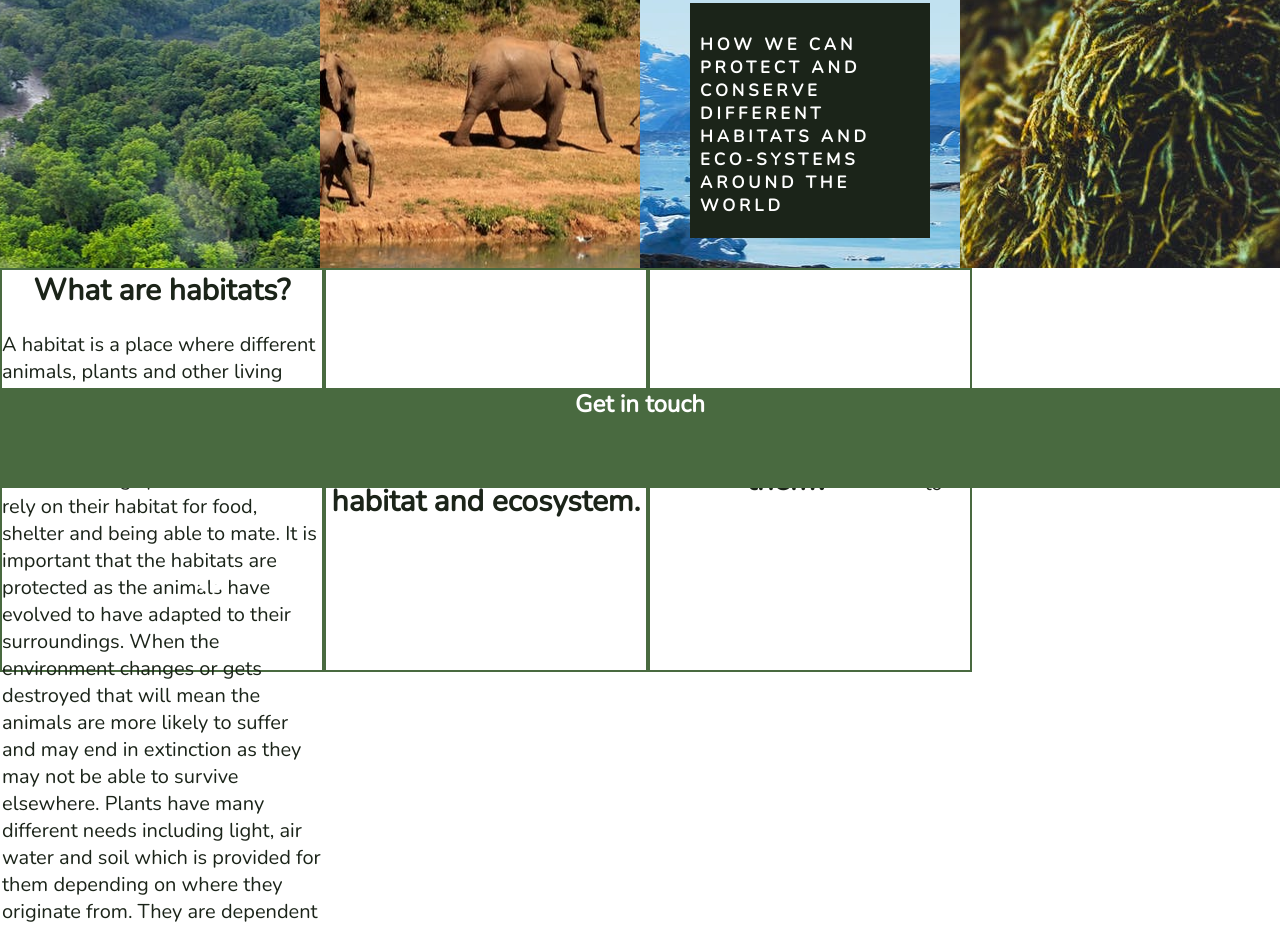
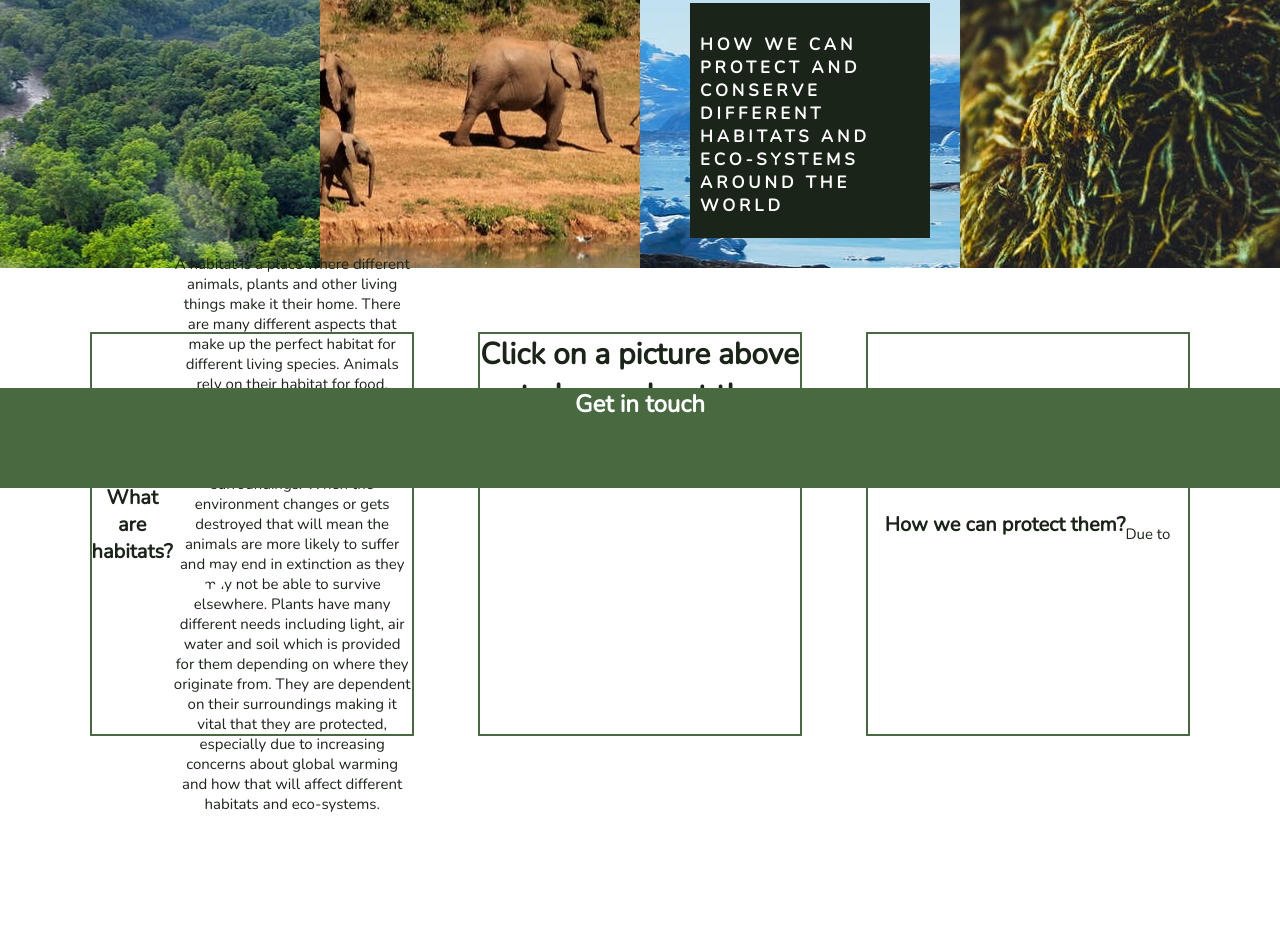
Before and after one commit to Rebecca-Sarah/Learn-about-habitats, a plain HTML site: page index.html in a window 1280 px wide. Shown: the part 312-1240 px from the top of the page. After the commit the page ends 1176 px from the top, so only its background shows below. Drawn offline with nearby package versions, Linux system fonts and the light colour scheme.

Commit message:
Add padding to the div elements on the about and habiat pages

```diff
--- a/assets/css/style.css
+++ b/assets/css/style.css
@@ -1,9 +1,4 @@
 @import url('https://fonts.googleapis.com/css2?family=Lato:wght@300&family=Nunito:wght@300&family=Oswald:wght@300&display=swap');
-html{
-    height: 100%;
-    margin: auto;
-    overflow: scroll;
-}
 *{
     padding: 0;
     margin: 0;
@@ -133,31 +128,43 @@ color: #ffffff;
     position: relative;
     float: left;
     width: 25%;
+    margin-top: 5%;
+    margin-bottom: 10%;
 }
 
 .info-boxes h2{
     color: #1b2419;
-    font-size: 30px;
+    font-size: 20px;
     text-align: center;
 }
+
 .info-boxes p{
     color: #1b2419;
-    font-size: 20px;
+    font-size: 15px;
+    text-align: center;
 }
 
-#click-photo{
+#left{
     display: flex;
     align-items: center;
     justify-content: center;
+    margin-left: 7%;
+    margin-right: 5%;
 }
 
-#protect{
+#right{
     display: flex;
     align-items: center;
     justify-content: center;
+    margin-right: 5%;
+    margin-left: 5%;
 }
 
-.about::after{
+#center h2{
+    font-size: 30px;
+}
+
+.left::after{
     content: "";
     clear: both;
     display: table;
@@ -168,18 +175,24 @@ color: #ffffff;
     margin-left: 20px;
     margin-top: 5%;
     padding: 15px;
+    margin-bottom: 10%;
 }
 #rainforest{
     color: #1b2419;
     border: 2px solid #1b2419;
     background-color: #ffffff;
     width: 90%;
+    margin-bottom: 20px;
+}
+#rainforest h2, #arctic h2{
+    color: #1b2419;
 }
 #africa{
     color: #ffffff;
     border: 2px solid #496A40;
     background-color: #1b2419;
     width: 90%;
+    margin-bottom: 20px;
 }
 
 #arctic{
@@ -187,12 +200,14 @@ color: #ffffff;
     border: 2px solid #1b2419;
     background-color: #ffffff;
     width: 90%;
+    margin-bottom: 20px;
 }
 #kelp{
     color: #ffffff;
     border: 2px solid #496A40;
     background-color: #1b2419;
     width: 90%;
+    margin-bottom: 20px;
 }
 
 /*Contact info page*/
--- a/index.html
+++ b/index.html
@@ -38,7 +38,7 @@
     </section>
 
     <section class="about">
-        <div class="info-boxes" id="information">
+        <div class="info-boxes" id="left">
         <h2> What are habitats? </h2>
         <p> A habitat is a place where different animals, plants and other living things make it their home. There are many different aspects that make up the perfect habitat for different living species.
 
@@ -48,11 +48,11 @@
              </p>
         </div>
 
-        <div class="info-boxes" id="click-photo">
+        <div class="info-boxes" id="center">
             <h2>Click on a picture above to learn about the habitat and ecosystem.</h2>
         </div>
 
-    <div class="info-boxes" id="protect">
+    <div class="info-boxes" id="right">
         <h2> How we can protect them?</h2>
         <p>Due to </p>
     </div>
```
